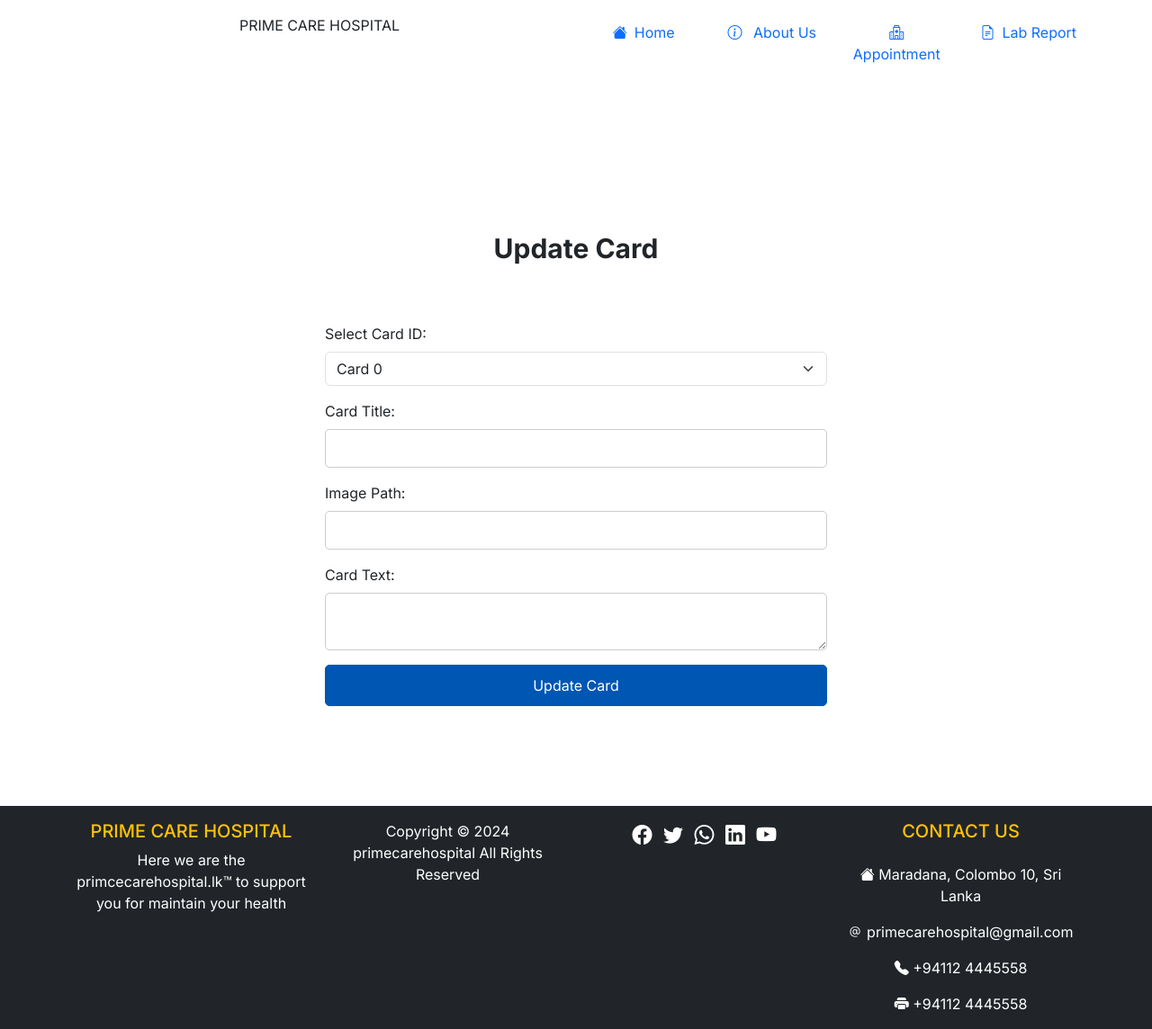
After one commit to PrashoHaran/Hospital-Website-responsive-Website, a PHP site: page /updateForm.php in a window 1280 px wide. The commit adds this page. Shown: the whole page at 90% size. Run offline with PHP 8.4, Linux system fonts and the light colour scheme; some libraries are stand-ins or nearby versions.

Commit message:
Add dbConnection.php, updateCard.php, updateForm.php, and modify index.php
Added dbConnection.php to establish a database connection for the website. Created updateCard.php and updateForm.php to handle the card update functionality, including form submission and database interaction. Modified index.php to integrate dynamic content display with the new database connection

```diff
--- /dev/null
+++ b/updateForm.php
@@ -0,0 +1,56 @@
+<!DOCTYPE html>
+<html lang="en">
+<head>
+    <meta charset="UTF-8">
+    <meta name="viewport" content="width=device-width, initial-scale=1.0">
+    <title>Update Card</title>
+    <!-- Include Bootstrap CSS -->
+    <link href="https://cdn.jsdelivr.net/npm/bootstrap@5.3.0/dist/css/bootstrap.min.css" rel="stylesheet">
+<style>
+    h1{
+        padding: 50px;
+    }
+</style>
+</head>
+<body>
+<?php include "header.php"; ?>
+    <!-- Bootstrap container for centering -->
+    <div class="container d-flex justify-content-center align-items-center min-vh-100">
+        <div class="col-md-6">
+            <h1 class="text-center">Update Card</h1>
+            <form action="updateCard.php" method="POST">
+                <!-- Dropdown for selecting card ID -->
+                <div class="mb-3">
+                    <label for="card_id" class="form-label">Select Card ID:</label>
+                    <select id="card_id" name="card_id" class="form-select" required>
+                        <option value="0">Card 0</option>
+                        <option value="1">Card 1</option>
+                        <option value="2">Card 2</option>
+                        <!-- Add more options as needed -->
+                    </select>
+                </div>
+
+                <div class="mb-3">
+                    <label for="title" class="form-label">Card Title:</label>
+                    <input type="text" id="title" name="title" class="form-control" required>
+                </div>
+
+                <div class="mb-3">
+                    <label for="image_path" class="form-label">Image Path:</label>
+                    <input type="text" id="image_path" name="image_path" class="form-control" required>
+                </div>
+
+                <div class="mb-3">
+                    <label for="text_content" class="form-label">Card Text:</label>
+                    <textarea id="text_content" name="text_content" class="form-control" required></textarea>
+                </div>
+                <button type="submit" class="btn btn-primary w-100">Update Card</button>
+            </form>
+        </div>
+    </div>
+
+    <!-- Include Bootstrap JS (optional) -->
+    <script src="https://cdn.jsdelivr.net/npm/bootstrap@5.3.0/dist/js/bootstrap.bundle.min.js"></script>
+    <?php include "footer.php"; ?>
+</body>
+</html>
```
Also changed, not shown: dbConnection.php (added, +16 -0 lines), index.php (+27 -27 lines), updateCard.php (added, +28 -0 lines).
